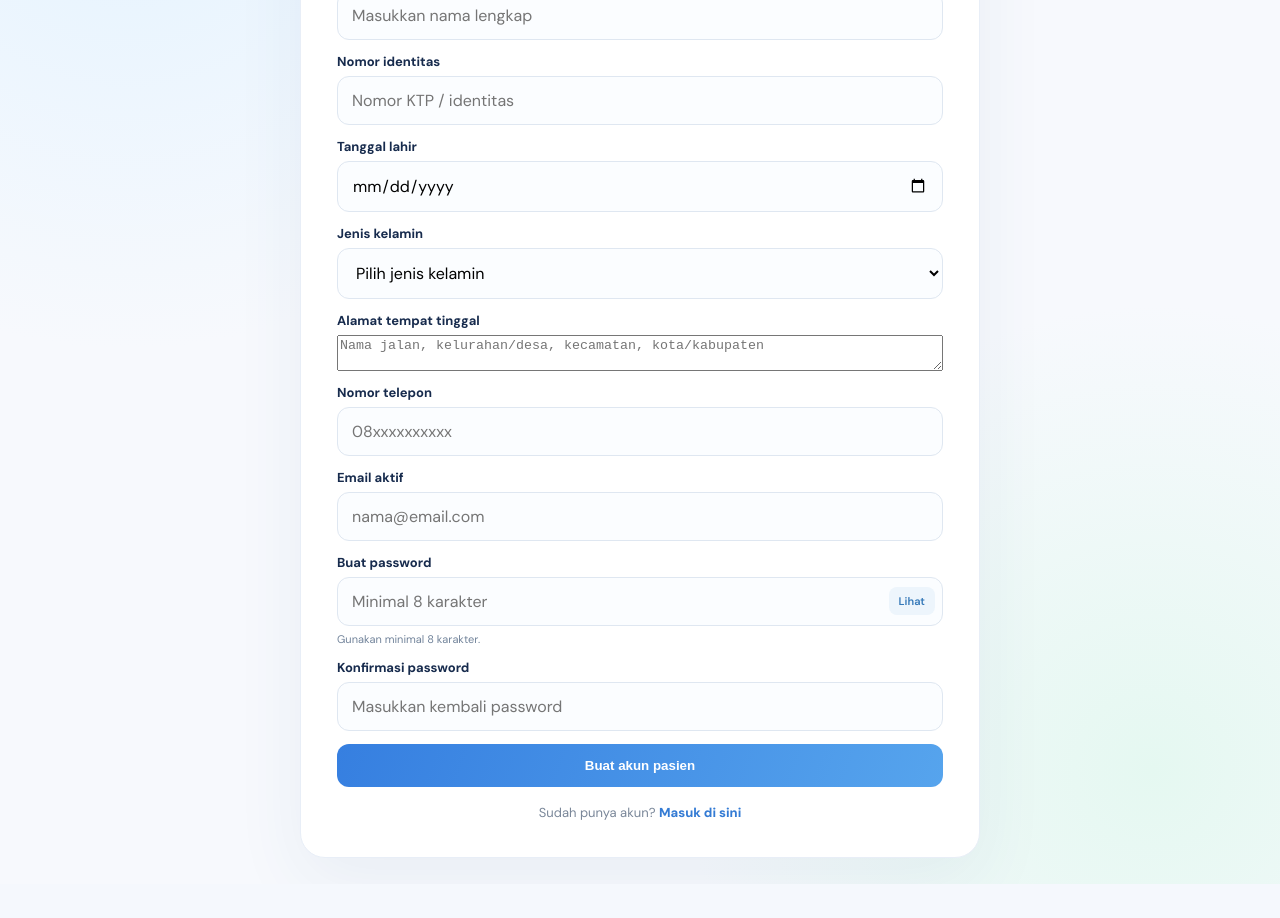
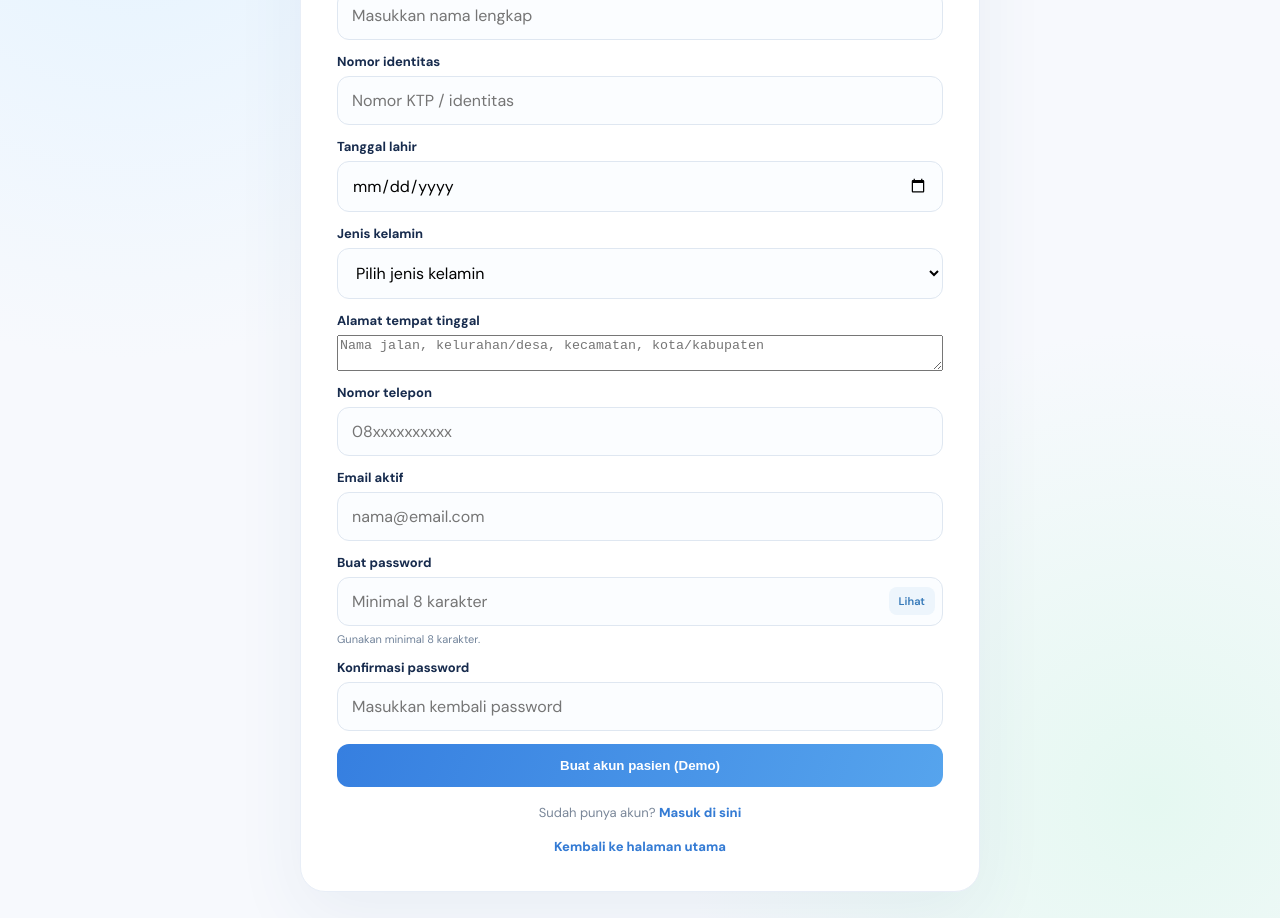
Before and after one commit to juni97777/juzara-health, a Next.js app: page /register in a window 1280 px wide. Shown: the part 260-1178 px from the top of the page. Before the commit the page ends 1144 px from the top, so only its background shows below. Built offline with nearby package versions, Linux system fonts and the light colour scheme.

Commit message:
Update page.tsx

```diff
--- a/src/app/register/page.tsx
+++ b/src/app/register/page.tsx
@@ -1,27 +1,189 @@
+
 "use client";
+
 import Link from "next/link";
 import { useState } from "react";
 import { useRouter } from "next/navigation";
-type FormData={fullName:string;identityNumber:string;birthDate:string;gender:string;address:string;phone:string;email:string;password:string;confirmPassword:string};
-export default function RegisterPage(){
- const [form,setForm]=useState<FormData>({fullName:"",identityNumber:"",birthDate:"",gender:"",address:"",phone:"",email:"",password:"",confirmPassword:""});
- const [visible,setVisible]=useState(false);const [error,setError]=useState("");const [busy,setBusy]=useState(false);const router=useRouter();
- function change(key:keyof FormData,value:string){setForm(p=>({...p,[key]:value}));}
- async function submit(e:React.FormEvent){e.preventDefault();setError("");if(!form.birthDate||Number(form.birthDate.slice(0,4))<1980||Number(form.birthDate.slice(0,4))>2026){setError("Tahun lahir harus berada pada rentang 1980–2026.");return;}if(form.password!==form.confirmPassword){setError("Konfirmasi password belum sama.");return;}setBusy(true);try{const r=await fetch("/api/auth/register",{method:"POST",headers:{"Content-Type":"application/json"},body:JSON.stringify(form)});const responseText=await r.text();let d:any={};try{d=responseText?JSON.parse(responseText):{};}catch{throw new Error(`Server mengirim respons bukan JSON (HTTP ${r.status}). Periksa Vercel Functions Logs pada /api/auth/register.`);}if(!r.ok)throw new Error(d.error||`Registrasi gagal (HTTP ${r.status}).`);router.replace("/dashboard");router.refresh();}catch(e:any){setError(e.message);}finally{setBusy(false);}}
- return <main className="auth-wrap auth-register-bg"><form className="auth-card register-card register-simple" onSubmit={submit}>
- <Link href="/" className="brand"><span className="brandmark">✚</span>JUZARA <b>Health</b></Link><p className="eyebrow">DAFTAR PASIEN BARU</p><h1>Mulai hidup lebih sehat.</h1><p>Isi data utama berikut untuk membuat akun. Prosesnya singkat.</p>
- {error&&<div className="error" role="alert">{error}</div>}
- <div className="form-grid">
- <div className="field wide"><label htmlFor="fullName">Nama lengkap</label><input id="fullName" required minLength={3} autoComplete="name" value={form.fullName} onChange={e=>change("fullName",e.target.value)} placeholder="Masukkan nama lengkap"/></div>
- <div className="field"><label htmlFor="identityNumber">Nomor identitas</label><input id="identityNumber" required minLength={8} value={form.identityNumber} onChange={e=>change("identityNumber",e.target.value)} placeholder="Nomor KTP / identitas"/></div>
- <div className="field"><label htmlFor="birthDate">Tanggal lahir</label><input id="birthDate" type="date" required min="1980-01-01" max="2026-12-31" value={form.birthDate} onChange={e=>change("birthDate",e.target.value)}/></div>
- <div className="field"><label htmlFor="gender">Jenis kelamin</label><select id="gender" required value={form.gender} onChange={e=>change("gender",e.target.value)}><option value="">Pilih jenis kelamin</option><option value="MALE">Laki-laki</option><option value="FEMALE">Perempuan</option><option value="OTHER">Lainnya</option></select></div>
- <div className="field wide"><label htmlFor="address">Alamat tempat tinggal</label><textarea id="address" required minLength={5} autoComplete="street-address" value={form.address} onChange={e=>change("address",e.target.value)} placeholder="Nama jalan, kelurahan/desa, kecamatan, kota/kabupaten" rows={2}/></div>
- <div className="field"><label htmlFor="phone">Nomor telepon</label><input id="phone" type="tel" required minLength={8} autoComplete="tel" value={form.phone} onChange={e=>change("phone",e.target.value)} placeholder="08xxxxxxxxxx"/></div>
- <div className="field wide"><label htmlFor="email">Email aktif</label><input id="email" type="email" required autoComplete="email" value={form.email} onChange={e=>change("email",e.target.value)} placeholder="nama@email.com"/></div>
- <div className="field wide"><label htmlFor="password">Buat password</label><div className="password-wrap"><input id="password" type={visible?"text":"password"} required minLength={8} autoComplete="new-password" value={form.password} onChange={e=>change("password",e.target.value)} placeholder="Minimal 8 karakter"/><button type="button" className="show-password" onClick={()=>setVisible(v=>!v)}>{visible?"Sembunyikan":"Lihat"}</button></div><small className="hint">Gunakan minimal 8 karakter.</small></div>
- <div className="field wide"><label htmlFor="confirmPassword">Konfirmasi password</label><input id="confirmPassword" type={visible?"text":"password"} required minLength={8} autoComplete="new-password" value={form.confirmPassword} onChange={e=>change("confirmPassword",e.target.value)} placeholder="Masukkan kembali password"/></div>
- </div>
- <button className="btn register-submit" style={{width:"100%"}} disabled={busy}>{busy?"Membuat akun...":"Buat akun pasien"}</button><div className="auth-foot">Sudah punya akun? <Link href="/login">Masuk di sini</Link></div>
- </form></main>;
+
+type FormData = {
+  fullName: string;
+  identityNumber: string;
+  birthDate: string;
+  gender: string;
+  address: string;
+  phone: string;
+  email: string;
+  password: string;
+  confirmPassword: string;
+};
+
+export default function RegisterPage() {
+  const [form, setForm] = useState<FormData>({
+    fullName: "",
+    identityNumber: "",
+    birthDate: "",
+    gender: "",
+    address: "",
+    phone: "",
+    email: "",
+    password: "",
+    confirmPassword: "",
+  });
+
+  const [visible, setVisible] = useState(false);
+  const [error, setError] = useState("");
+  const [busy, setBusy] = useState(false);
+  const router = useRouter();
+
+  function change(key: keyof FormData, value: string) {
+    setForm((p) => ({ ...p, [key]: value }));
+  }
+
+  function submit(e: React.FormEvent) {
+    e.preventDefault();
+    setError("");
+
+    if (
+      !form.birthDate ||
+      Number(form.birthDate.slice(0, 4)) < 1980 ||
+      Number(form.birthDate.slice(0, 4)) > 2026
+    ) {
+      setError("Tahun lahir harus berada pada rentang 1980–2026.");
+      return;
+    }
+
+    if (form.password !== form.confirmPassword) {
+      setError("Konfirmasi password belum sama.");
+      return;
+    }
+
+    setBusy(true);
+
+    // Registrasi simulasi. Tidak mengirim atau menyimpan data pribadi.
+    sessionStorage.setItem("juzara_demo_mode", "true");
+    sessionStorage.setItem("juzara_demo_email", form.email);
+    sessionStorage.setItem("juzara_demo_name", form.fullName);
+
+    router.replace("/dashboard");
+  }
+
+  return (
+    <main className="auth-wrap auth-register-bg">
+      <form
+        className="auth-card register-card register-simple"
+        onSubmit={submit}
+      >
+        <Link href="/" className="brand">
+          <span className="brandmark">✚</span>JUZARA <b>Health</b>
+        </Link>
+
+        <p className="eyebrow">DAFTAR PASIEN DEMO</p>
+        <h1>Mulai hidup lebih sehat.</h1>
+        <p>Isi formulir untuk mencoba tampilan aplikasi JUZARA Health.</p>
+
+        {error && <div className="error" role="alert">{error}</div>}
+
+        <div className="form-grid">
+          <div className="field wide">
+            <label htmlFor="fullName">Nama lengkap</label>
+            <input id="fullName" required minLength={3}
+              value={form.fullName}
+              onChange={(e) => change("fullName", e.target.value)}
+              placeholder="Masukkan nama lengkap" />
+          </div>
+
+          <div className="field">
+            <label htmlFor="identityNumber">Nomor identitas</label>
+            <input id="identityNumber" required minLength={8}
+              value={form.identityNumber}
+              onChange={(e) => change("identityNumber", e.target.value)}
+              placeholder="Nomor KTP / identitas" />
+          </div>
+
+          <div className="field">
+            <label htmlFor="birthDate">Tanggal lahir</label>
+            <input id="birthDate" type="date" required
+              min="1980-01-01" max="2026-12-31"
+              value={form.birthDate}
+              onChange={(e) => change("birthDate", e.target.value)} />
+          </div>
+
+          <div className="field">
+            <label htmlFor="gender">Jenis kelamin</label>
+            <select id="gender" required value={form.gender}
+              onChange={(e) => change("gender", e.target.value)}>
+              <option value="">Pilih jenis kelamin</option>
+              <option value="MALE">Laki-laki</option>
+              <option value="FEMALE">Perempuan</option>
+              <option value="OTHER">Lainnya</option>
+            </select>
+          </div>
+
+          <div className="field wide">
+            <label htmlFor="address">Alamat tempat tinggal</label>
+            <textarea id="address" required minLength={5}
+              value={form.address}
+              onChange={(e) => change("address", e.target.value)}
+              placeholder="Nama jalan, kelurahan/desa, kecamatan, kota/kabupaten"
+              rows={2} />
+          </div>
+
+          <div className="field">
+            <label htmlFor="phone">Nomor telepon</label>
+            <input id="phone" type="tel" required minLength={8}
+              value={form.phone}
+              onChange={(e) => change("phone", e.target.value)}
+              placeholder="08xxxxxxxxxx" />
+          </div>
+
+          <div className="field wide">
+            <label htmlFor="email">Email aktif</label>
+            <input id="email" type="email" required
+              value={form.email}
+              onChange={(e) => change("email", e.target.value)}
+              placeholder="nama@email.com" />
+          </div>
+
+          <div className="field wide">
+            <label htmlFor="password">Buat password</label>
+            <div className="password-wrap">
+              <input id="password" type={visible ? "text" : "password"}
+                required minLength={8}
+                value={form.password}
+                onChange={(e) => change("password", e.target.value)}
+                placeholder="Minimal 8 karakter" />
+              <button type="button" className="show-password"
+                onClick={() => setVisible((v) => !v)}>
+                {visible ? "Sembunyikan" : "Lihat"}
+              </button>
+            </div>
+            <small className="hint">Gunakan minimal 8 karakter.</small>
+          </div>
+
+          <div className="field wide">
+            <label htmlFor="confirmPassword">Konfirmasi password</label>
+            <input id="confirmPassword"
+              type={visible ? "text" : "password"}
+              required minLength={8}
+              value={form.confirmPassword}
+              onChange={(e) => change("confirmPassword", e.target.value)}
+              placeholder="Masukkan kembali password" />
+          </div>
+        </div>
+
+        <button className="btn register-submit"
+          style={{ width: "100%" }} disabled={busy}>
+          {busy ? "Membuka demo..." : "Buat akun pasien (Demo)"}
+        </button>
+
+        <div className="auth-foot">
+          Sudah punya akun? <Link href="/login">Masuk di sini</Link>
+        </div>
+
+        <div className="auth-foot">
+          <Link href="/">Kembali ke halaman utama</Link>
+        </div>
+      </form>
+    </main>
+  );
 }
```
